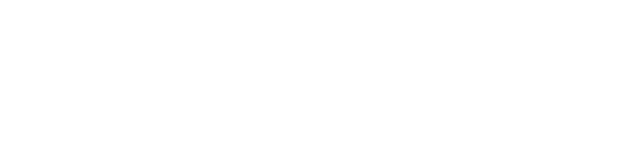
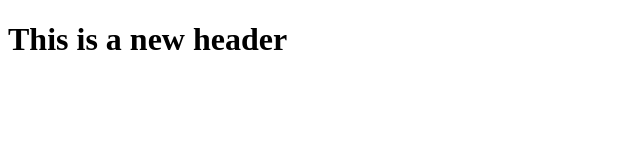
Before and after one commit to Zach812/background-generator, a plain HTML site: page index.html in a window 1280 px wide. Shown: the whole page, without its empty margins (0-640 px from the left). Drawn offline with Linux system fonts and the light colour scheme.

Commit message:
Adding Header

```diff
--- a/index.html
+++ b/index.html
@@ -6,5 +6,7 @@
     <meta name="viewport" content="width=device-width, initial-scale=1.0" />
     <title>Document</title>
   </head>
-  <body></body>
+  <body>
+    <h1>This is a new header</h1>
+  </body>
 </html>
```
